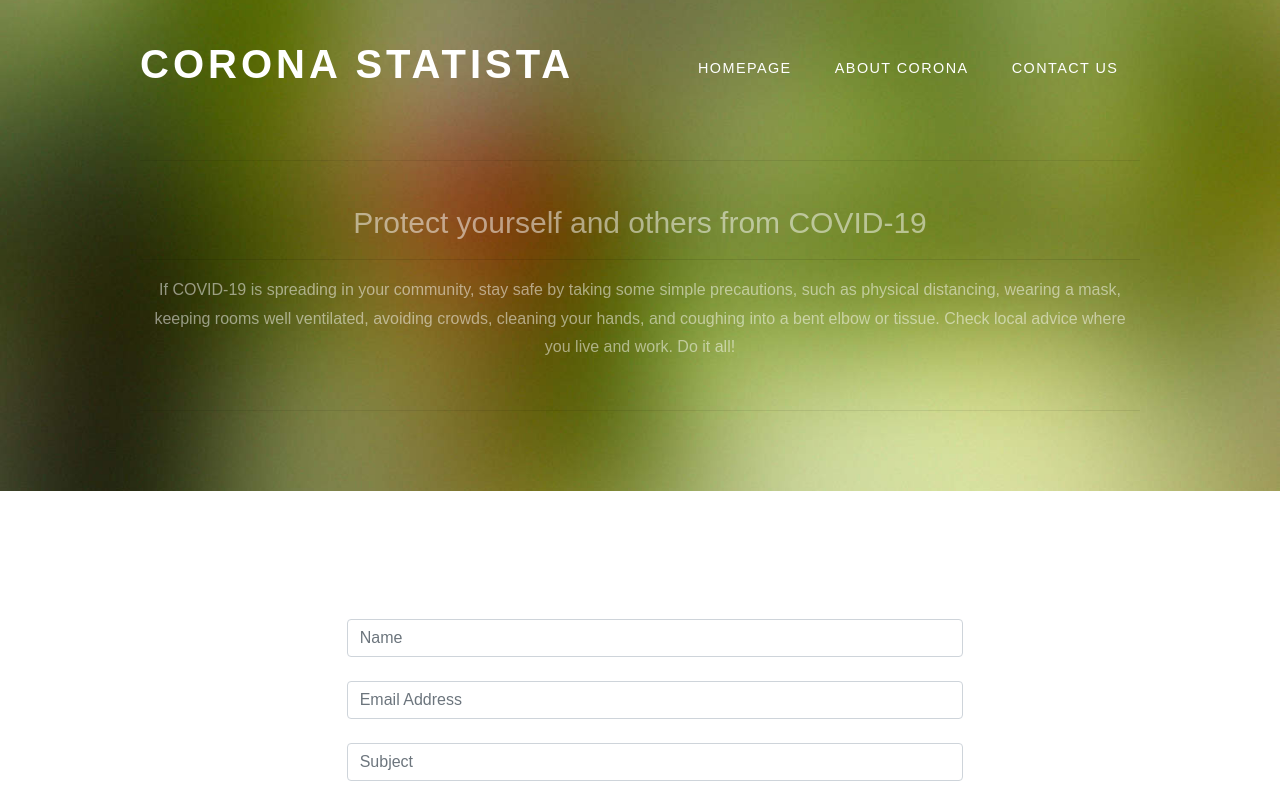
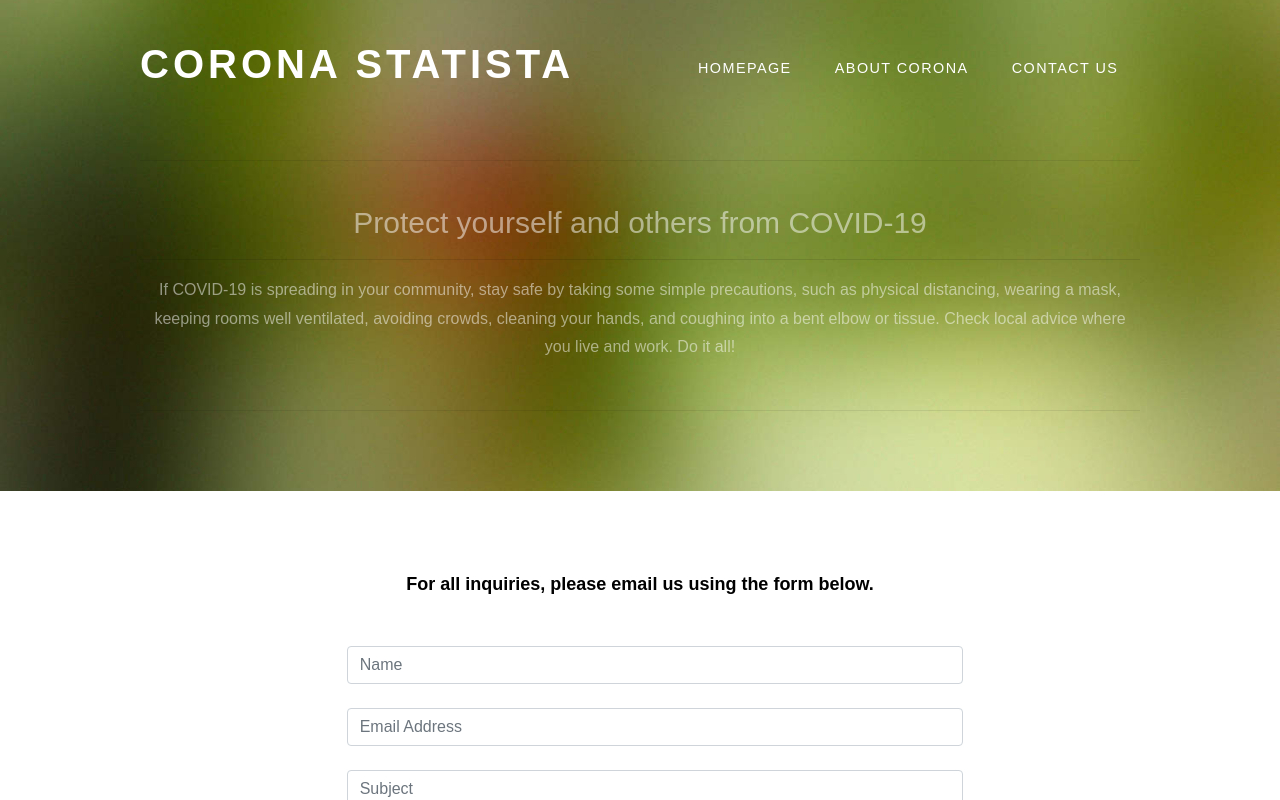
Before and after one commit to CoronaStatista/corona-statista.info, a React (Create React App) app: page /contact-us in a window 1280 px wide. Shown: the top 800 px of the page. Built offline with nearby package versions, Linux system fonts and the light colour scheme.

Commit message:
added alert message in contact form

```diff
--- a/src/components/ContactUsForm.js
+++ b/src/components/ContactUsForm.js
@@ -2,6 +2,12 @@ import emailjs from "emailjs-com";
 import React from "react";
 
 export default function ContactUs() {
+  function confirmationAlert() {
+    alert(
+      "Your email message has been successfully sent!  We will get back to you soon!"
+    );
+  }
+
   function sendEmail(e) {
     e.preventDefault();
 
@@ -20,12 +26,17 @@ export default function ContactUs() {
           console.log(error.text);
         }
       );
+
     e.target.reset();
+    confirmationAlert();
   }
 
   return (
     <div id="page-wrapper">
       <div id="featured" className="container">
+        <div class="font-bold text-lg">
+          For all inquiries, please email us using the form below.
+        </div>
         <div className="container">
           <form onSubmit={sendEmail}>
             <div className="row pt-5 mx-auto">
```
